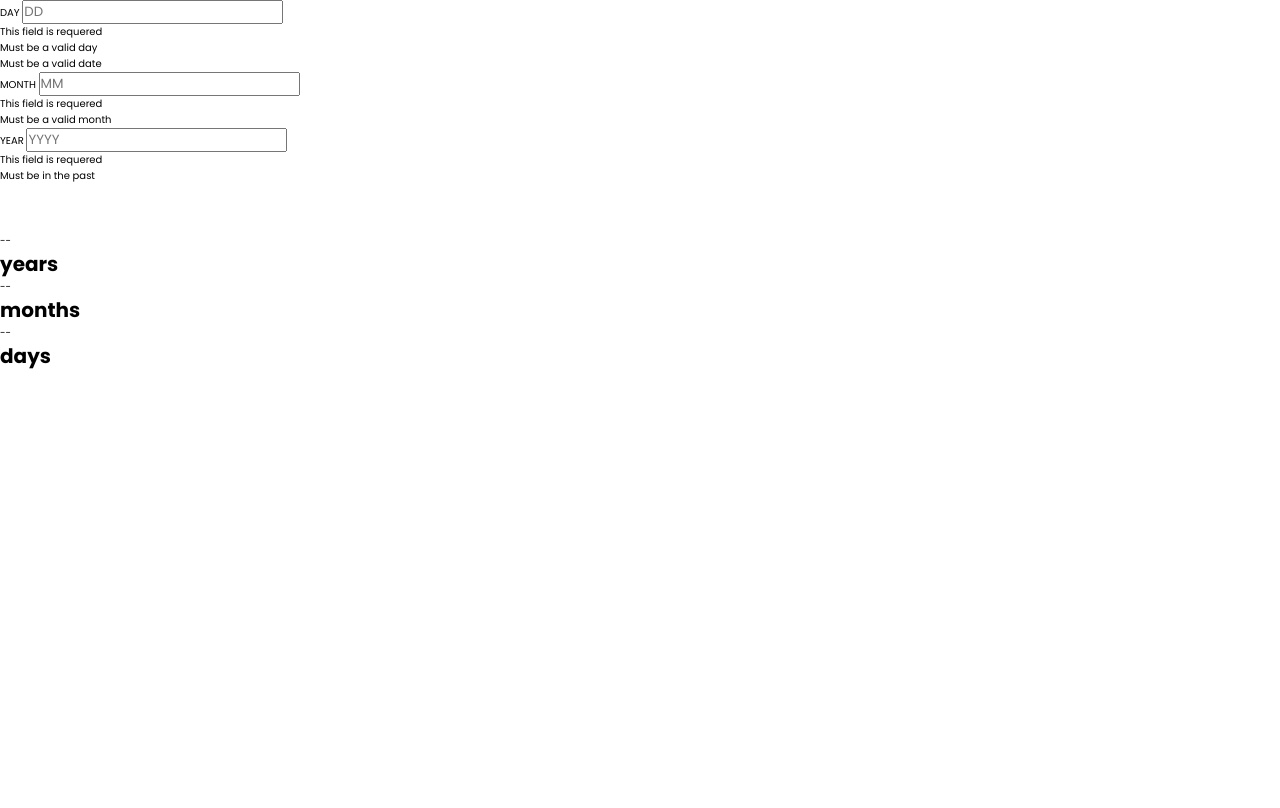
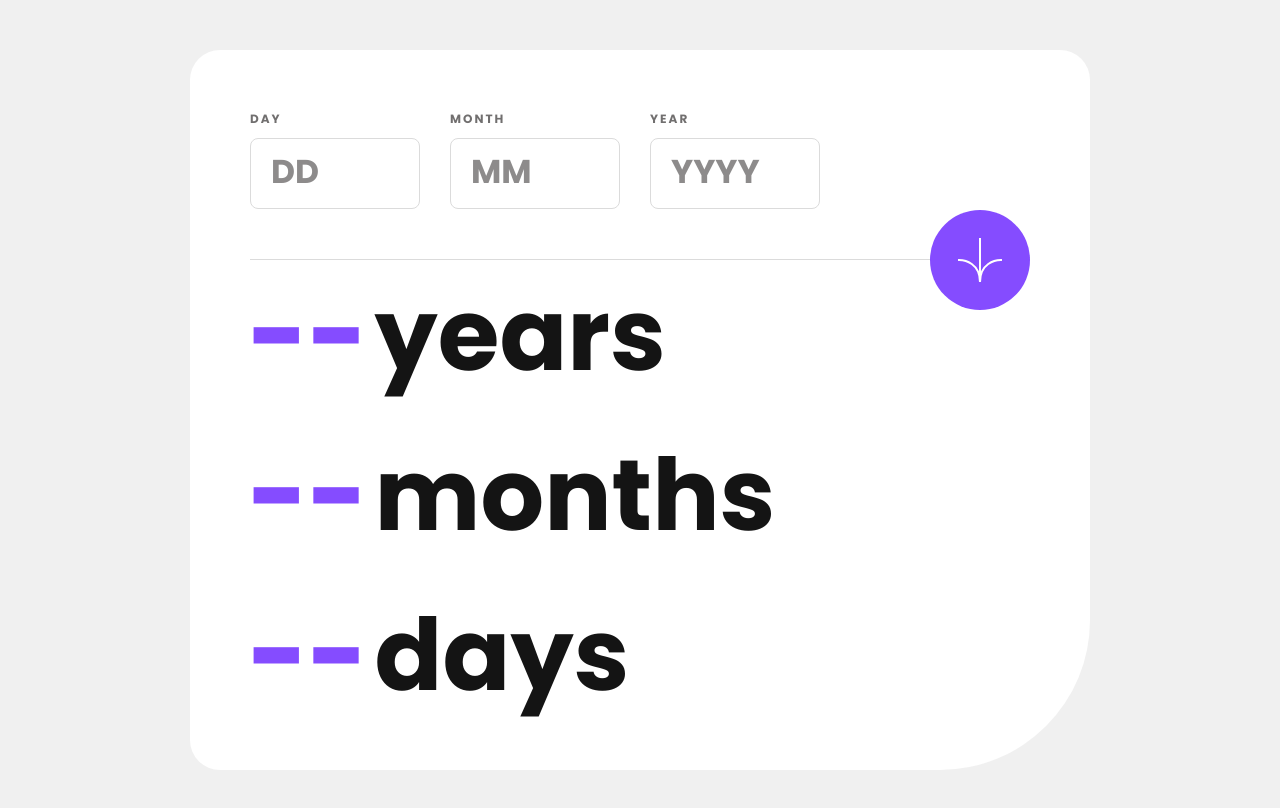
Before and after one commit to Toddynh0BR/Age-Calculator, a plain HTML site: page index.html in a window 1280 px wide. Drawn offline with nearby package versions, Linux system fonts and the light colour scheme.

Commit message:
CSS finalizado

```diff
--- a/index.html
+++ b/index.html
@@ -21,7 +21,7 @@
 
         <div class="wrapper">
             <label for="DAY">DAY</label>
-            <input type="text" id="DAY" placeholder="DD" maxlength="2">
+            <input type="text" id="DAY" placeholder="DD"  autocomplete="off">
             <p id="NULL1" class="error">This field is requered</p>
             <p id="InvalidDay" class="error">Must be a valid day</p>
             <p id="InvalidDate1" class="error">Must be a valid date</p>
@@ -29,14 +29,14 @@
 
         <div class="wrapper">
             <label for="MONTH">MONTH</label>
-            <input type="text" id="MONTH" placeholder="MM" maxlength="2">
+            <input type="text" id="MONTH" placeholder="MM" translate="no"  autocomplete="off">
             <p id="NULL2" class="error">This field is requered</p>
             <p id="InvalidDay" class="error">Must be a valid month</p>
         </div>
 
         <div class="wrapper">
             <label for="YEAR">YEAR</label>
-            <input type="text" id="YEAR" placeholder="YYYY" maxlength="4">
+            <input type="text" id="YEAR" placeholder="YYYY"  autocomplete="off">
             <p id="NULL3" class="error">This field is requered</p>
             <p id="InvalidDay" class="error">Must be in the past</p>
         </div>
@@ -60,5 +60,15 @@
     </div>
    </main>
 
+
+
+   <script src="https://code.jquery.com/jquery-3.7.1.js"></script>
+   <script src="https://cdnjs.cloudflare.com/ajax/libs/jquery.mask/1.14.16/jquery.mask.js"></script>
+
+   <script>
+    $('#DAY').mask('99')
+    $('#MONTH').mask('99')
+    $('#YEAR').mask('9999')
+   </script>
 </body>
 </html>
--- a/style.css
+++ b/style.css
@@ -3,6 +3,10 @@
  padding: 0;
  box-sizing: border-box;
  font-family: "Poppins", sans-serif;
+}
+
+body {
+ background-color: var(--Off-white);
 }
 
 :root {
@@ -22,3 +26,134 @@
      Desktop: 1440px
 */
 }
+
+main {
+ position: relative;
+ margin: auto;
+ margin-top: 5rem;
+ margin-bottom: 5rem;
+
+ border-radius: 3rem 3rem 15rem 3rem;
+ padding: 6rem;
+ padding-bottom: 4rem;
+ width: 90rem;
+ background-color: var(--White);
+
+ display: flex;
+ flex-direction: column;
+}
+
+.inputs {
+ display: flex;
+ align-items: center;
+ gap: 3rem;
+
+ padding-bottom: 5rem;
+ border-bottom: 1px solid var(--Light-grey);
+}
+
+label {
+ color: var(--Smokey-grey);
+ font-size: 1.2rem;
+ letter-spacing: .2rem;
+ font-weight: 700;
+}
+
+input {
+ border: none;
+ border: 1px solid var(--Light-grey);
+ border-radius: .8rem;
+ padding: 1.2rem 2rem;
+ width: 17rem;
+
+ outline: none;
+ font-size: 3rem;
+ font-weight: 700;
+}
+
+input::placeholder {
+ opacity: .8;
+ color: var(--Smokey-grey);
+ font-size: 3.3rem;
+ font-weight: 700;
+}
+
+input:focus {
+ border-color: var(--Dark-Purple);
+}
+
+.wrapper {
+ display: flex;
+ flex-direction: column;
+ gap: 1rem;
+}
+
+.error {
+ display: none;
+}
+
+
+
+
+.results {
+ display: flex;
+ flex-direction: column;
+ gap: 1rem;
+}
+
+.result {
+ display: flex;
+ align-items: center;
+ gap: .5rem;
+}
+
+h1 {
+ font-size: 10rem;
+ font-weight: 700;
+ color: var(--Off-black);
+}
+
+span {
+ font-size: 10rem;
+ color: var(--Purple);
+ font-weight: 800;
+ letter-spacing: .2rem;
+}
+
+
+
+
+.button {
+ width: 10rem;
+ height: 10rem;
+
+ display: flex;
+ align-items: center;
+ justify-content: center;
+
+ background-color: var(--Purple);
+ border-radius: 50%;
+
+ position: absolute;
+ right: 6rem;
+ top: 16rem;
+}
+
+.button:hover {
+ background-color: var(--Off-black);
+ cursor: pointer;
+}
+
+@media (max-width:375px){
+ main {
+ border-radius: 3rem 3rem 8rem 3rem;
+ padding: 3rem;
+ padding-bottom: 3rem;
+ width: 35rem;
+ }
+
+ .inputs {
+ gap: 1.5rem;
+ padding-bottom: 2.5rem;
+ }
+}
```
